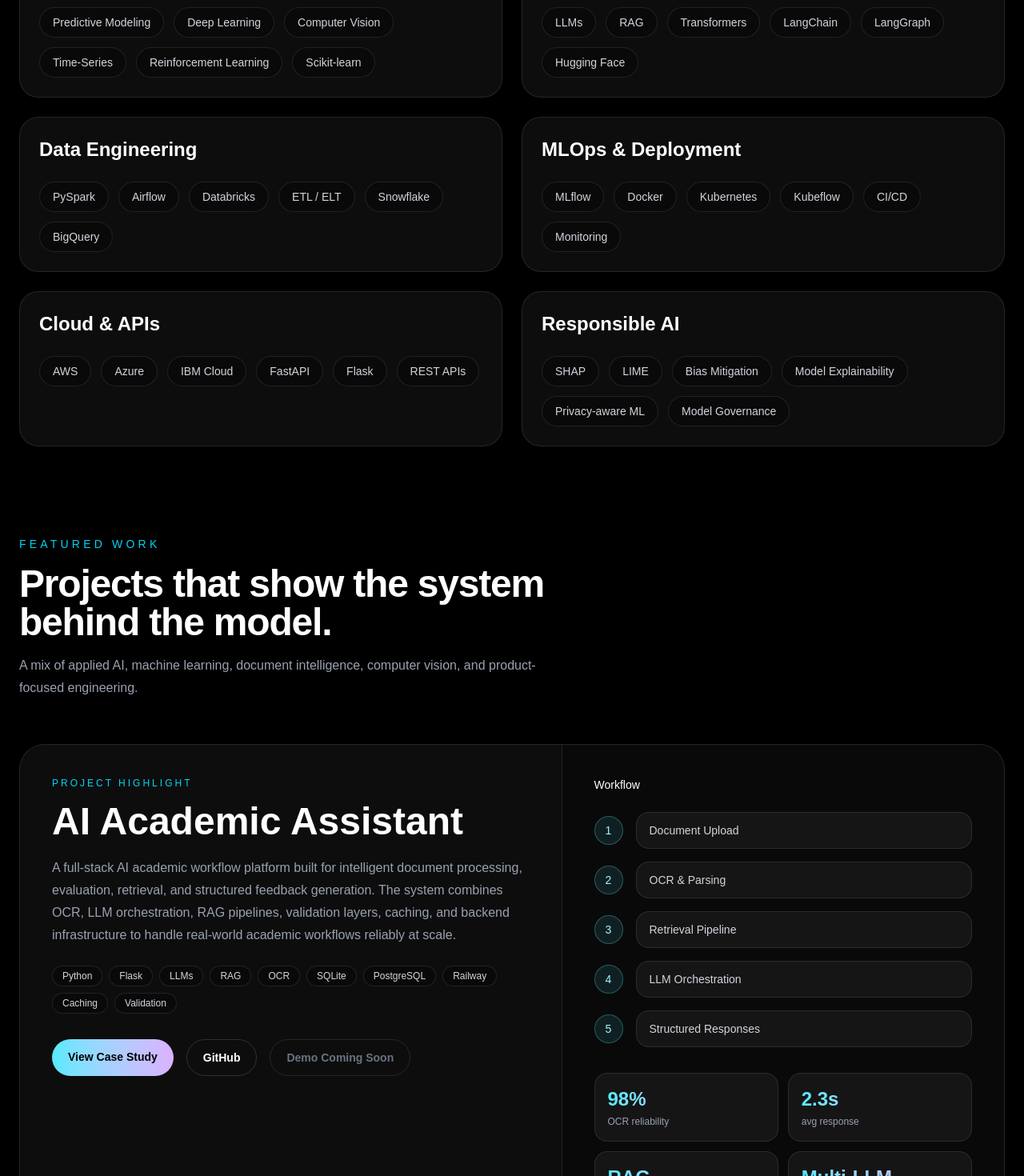
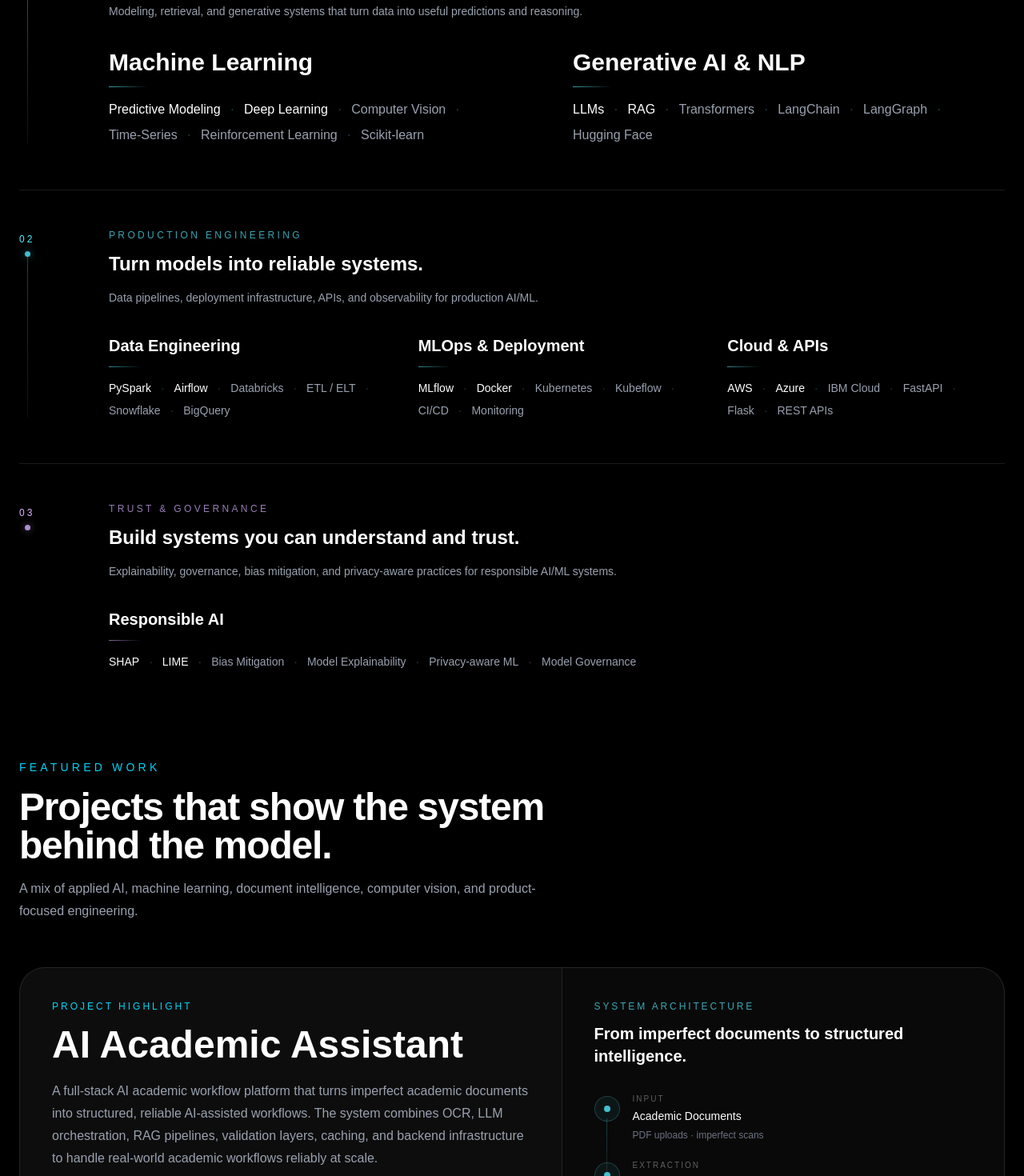
Before and after one commit to ishan1904/Ishan-Portfolio, a Next.js app: page / in a window 1280 px wide. Shown: the part 1220-2690 px from the top of the page at 80% size. Built offline with nearby package versions, Linux system fonts and the light colour scheme.

Commit message:
fixed the projects section and update the visuals

```diff
--- a/components/Projects.tsx
+++ b/components/Projects.tsx
@@ -49,8 +49,8 @@
             </h3>
 
             <p className="mt-5 max-w-2xl text-base leading-7 text-gray-400">
-              A full-stack AI academic workflow platform built for intelligent document
-              processing, evaluation, retrieval, and structured feedback generation.
+             A full-stack AI academic workflow platform that turns imperfect academic
+              documents into structured, reliable AI-assisted workflows.
               The system combines OCR, LLM orchestration, RAG pipelines, validation
               layers, caching, and backend infrastructure to handle real-world academic
               workflows reliably at scale.
@@ -99,48 +99,92 @@
             </div>
           </div>
 
-          {/* Workflow visual */}
+          {/* System architecture */}
           <div className="border-t border-white/10 bg-black/30 p-8 lg:border-l lg:border-t-0 md:p-10">
-            <p className="text-sm font-medium text-white">Workflow</p>
+            <p className="text-xs font-medium uppercase tracking-[0.24em] text-cyan-300/70">
+              System Architecture
+            </p>
 
-            <div className="mt-6 space-y-4">
+            <h4 className="mt-3 text-xl font-semibold text-white">
+              From imperfect documents to structured intelligence.
+            </h4>
+
+            <div className="relative mt-8 space-y-5">
               {[
-                "Document Upload",
-                "OCR & Parsing",
-                "Retrieval Pipeline",
-                "LLM Orchestration",
-                "Structured Responses",
-              ].map((step, index) => (
-                <div key={step} className="flex items-center gap-4">
-                  <div className="flex h-9 w-9 items-center justify-center rounded-full border border-cyan-300/30 bg-cyan-300/10 text-sm text-cyan-200">
-                    {index + 1}
+                {
+                  label: "Input",
+                  title: "Academic Documents",
+                  detail: "PDF uploads · imperfect scans",
+                },
+                {
+                  label: "Extraction",
+                  title: "OCR & Parsing",
+                  detail: "Gemini OCR · text normalization",
+                },
+                {
+                  label: "Retrieval",
+                  title: "RAG Layer",
+                  detail: "context retrieval · relevance",
+                },
+                {
+                  label: "Reasoning",
+                  title: "LLM Orchestration",
+                  detail: "evaluation · structured generation",
+                },
+                {
+                  label: "Output",
+                  title: "Structured Feedback",
+                  detail: "validated responses · fallback logic",
+                },
+              ].map((step, index, array) => (
+                <div key={step.title} className="relative pl-12">
+                  {/* Vertical connector */}
+                  {index < array.length - 1 && (
+                    <div className="absolute left-[15px] top-8 h-[calc(100%+20px)] w-px bg-gradient-to-b from-cyan-300/25 to-white/5" />
+                  )}
+
+                  {/* Node */}
+                  <div className="absolute left-0 top-1 flex h-8 w-8 items-center justify-center rounded-full border border-cyan-300/20 bg-cyan-300/[0.06]">
+                    <span className="h-2 w-2 rounded-full bg-cyan-300/80" />
                   </div>
 
-                  <div className="flex-1 rounded-2xl border border-white/10 bg-white/[0.05] px-4 py-3 text-sm text-gray-300">
-                    {step}
-                  </div>
+                  <p className="text-[10px] uppercase tracking-[0.2em] text-white/35">
+                    {step.label}
+                  </p>
+
+                  <p className="mt-1 text-sm font-medium text-white">
+                    {step.title}
+                  </p>
+
+                  <p className="mt-1 text-xs leading-5 text-gray-500">
+                    {step.detail}
+                  </p>
                 </div>
               ))}
             </div>
 
-            <div className="mt-8 grid grid-cols-2 gap-3">
-              {[
-                ["98%", "OCR reliability"],
-                ["2.3s", "avg response"],
-                ["RAG", "retrieval pipeline"],
-                ["Multi-LLM", "fallback orchestration"],
-              ].map(([value, label]) => (
-                <div
-                  key={label}
-                  className="rounded-2xl border border-white/10 bg-white/[0.05] p-4"
-                >
-                  <p className="text-2xl font-semibold bg-gradient-to-r from-cyan-300 to-purple-300 bg-clip-text text-transparent">
-                    {value}
-                  </p>
+            {/* Reliability layer */}
+            <div className="mt-10 border-t border-white/10 pt-6">
+              <p className="text-xs font-medium uppercase tracking-[0.22em] text-purple-300/70">
+                Reliability Layer
+              </p>
 
-                  <p className="mt-1 text-xs text-gray-400">{label}</p>
+              <div className="mt-4 grid grid-cols-3 gap-4 text-sm">
+                <div>
+                  <p className="font-medium text-white">Caching</p>
+                  <p className="mt-1 text-xs text-gray-500">reuse & latency control</p>
                 </div>
-              ))}
+
+                <div>
+                  <p className="font-medium text-white">Validation</p>
+                  <p className="mt-1 text-xs text-gray-500">structured output checks</p>
+                </div>
+
+                <div>
+                  <p className="font-medium text-white">Fallbacks</p>
+                  <p className="mt-1 text-xs text-gray-500">resilient workflows</p>
+                </div>
+              </div>
             </div>
           </div>
         </div>
--- a/components/Skills.tsx
+++ b/components/Skills.tsx
@@ -83,34 +83,183 @@
         </h2>
 
         <p className="mt-4 max-w-2xl text-base leading-7 text-gray-400">
-        A practical mix of modeling, retrieval, data infrastructure, deployment,
-        and observability across the AI/ML lifecycle.
+          A practical mix of modeling, retrieval, data infrastructure,
+          deployment, and observability across the AI/ML lifecycle.
         </p>
       </div>
 
-      <div className="mt-16 grid gap-6 md:grid-cols-2">
-        {skillGroups.map((group) => (
-          <div
-            key={group.title}
-            className="rounded-3xl border border-white/10 bg-white/[0.05] p-6 backdrop-blur-xl"
-          >
-            <h3 className="text-2xl font-semibold text-white">
+      <div className="mt-16 space-y-14">
+        {/* Core Intelligence */}
+        <div className="grid gap-8 md:grid-cols-[80px_1fr]">
+          <div className="relative hidden md:block">
+            <span className="text-xs font-medium tracking-[0.25em] text-cyan-300">
+              01
+            </span>
+
+            <div className="absolute left-[10px] top-8 bottom-0 w-px bg-gradient-to-b from-cyan-300/40 to-white/5" />
+
+            <div className="absolute left-[7px] top-7 h-[7px] w-[7px] rounded-full bg-cyan-300 shadow-[0_0_12px_rgba(103,232,249,0.6)]" />
+          </div>
+
+          <div>
+            <p className="text-xs font-medium uppercase tracking-[0.28em] text-cyan-300/70">
+              Core Intelligence
+            </p>
+
+            <h3 className="mt-3 text-2xl font-semibold text-white">
+              Build the intelligence.
+            </h3>
+
+            <p className="mt-3 max-w-2xl text-sm leading-7 text-gray-400">
+              Modeling, retrieval, and generative systems that turn data into
+              useful predictions and reasoning.
+            </p>
+
+            <div className="mt-8 grid gap-10 md:grid-cols-2">
+              {skillGroups.slice(0, 2).map((group) => (
+                <div key={group.title}>
+                  <h3 className="text-2xl font-semibold text-white md:text-3xl">
                     {group.title}
                   </h3>
 
-            <div className="mt-6 flex flex-wrap gap-3">
-              {group.skills.map((skill) => (
+                  <div className="mt-3 h-px w-12 bg-gradient-to-r from-cyan-300/70 to-transparent" />
+
+                  <div className="mt-4 flex flex-wrap gap-x-3 gap-y-2">
+                    {group.skills.map((skill, index) => (
                       <span
                         key={skill}
-                  className="rounded-full border border-white/10 bg-black/30 px-4 py-2 text-sm text-gray-300"
+                        className={`text-sm md:text-base ${
+                          index < 2
+                            ? "font-medium text-white"
+                            : "text-gray-400"
+                        }`}
                       >
                         {skill}
+
+                        {index < group.skills.length - 1 && (
+                          <span className="ml-3 text-cyan-300/30">·</span>
+                        )}
                       </span>
                     ))}
                   </div>
                 </div>
               ))}
             </div>
+          </div>
+        </div>
+
+        {/* Production Engineering */}
+        <div className="grid gap-8 border-t border-white/10 pt-12 md:grid-cols-[80px_1fr]">
+          <div className="relative hidden md:block">
+            <span className="text-xs font-medium tracking-[0.25em] text-cyan-300">
+              02
+            </span>
+
+            <div className="absolute left-[10px] top-8 bottom-0 w-px bg-gradient-to-b from-cyan-300/30 to-white/5" />
+
+            <div className="absolute left-[7px] top-7 h-[7px] w-[7px] rounded-full bg-cyan-300/80 shadow-[0_0_10px_rgba(103,232,249,0.45)]" />
+          </div>
+
+          <div>
+            <p className="text-xs font-medium uppercase tracking-[0.28em] text-cyan-300/70">
+              Production Engineering
+            </p>
+
+            <h3 className="mt-3 text-2xl font-semibold text-white">
+              Turn models into reliable systems.
+            </h3>
+
+            <p className="mt-3 max-w-2xl text-sm leading-7 text-gray-400">
+              Data pipelines, deployment infrastructure, APIs, and observability
+              for production AI/ML.
+            </p>
+
+            <div className="mt-8 grid gap-10 md:grid-cols-3">
+              {skillGroups.slice(2, 5).map((group) => (
+                <div key={group.title}>
+                  <h3 className="text-xl font-semibold text-white">
+                    {group.title}
+                  </h3>
+
+                  <div className="mt-3 h-px w-10 bg-gradient-to-r from-cyan-300/60 to-transparent" />
+
+                  <div className="mt-4 flex flex-wrap gap-x-3 gap-y-2">
+                    {group.skills.map((skill, index) => (
+                      <span
+                        key={skill}
+                        className={`text-sm ${
+                          index < 2
+                            ? "font-medium text-white"
+                            : "text-gray-400"
+                        }`}
+                      >
+                        {skill}
+
+                        {index < group.skills.length - 1 && (
+                          <span className="ml-3 text-cyan-300/25">·</span>
+                        )}
+                      </span>
+                    ))}
+                  </div>
+                </div>
+              ))}
+            </div>
+          </div>
+        </div>
+
+        {/* Trust & Governance */}
+        <div className="grid gap-8 border-t border-white/10 pt-12 md:grid-cols-[80px_1fr]">
+          <div className="relative hidden md:block">
+            <span className="text-xs font-medium tracking-[0.25em] text-purple-300">
+              03
+            </span>
+
+            <div className="absolute left-[7px] top-7 h-[7px] w-[7px] rounded-full bg-purple-300/80 shadow-[0_0_10px_rgba(216,180,254,0.45)]" />
+          </div>
+
+          <div>
+            <p className="text-xs font-medium uppercase tracking-[0.28em] text-purple-300/70">
+              Trust & Governance
+            </p>
+
+            <h3 className="mt-3 text-2xl font-semibold text-white">
+              Build systems you can understand and trust.
+            </h3>
+
+            <p className="mt-3 max-w-2xl text-sm leading-7 text-gray-400">
+              Explainability, governance, bias mitigation, and privacy-aware
+              practices for responsible AI/ML systems.
+            </p>
+
+            <div className="mt-8">
+              <h3 className="text-xl font-semibold text-white">
+                {skillGroups[5].title}
+              </h3>
+
+              <div className="mt-3 h-px w-10 bg-gradient-to-r from-purple-300/60 to-transparent" />
+
+              <div className="mt-4 flex flex-wrap gap-x-3 gap-y-2">
+                {skillGroups[5].skills.map((skill, index) => (
+                  <span
+                    key={skill}
+                    className={`text-sm ${
+                      index < 2
+                        ? "font-medium text-white"
+                        : "text-gray-400"
+                    }`}
+                  >
+                    {skill}
+
+                    {index < skillGroups[5].skills.length - 1 && (
+                      <span className="ml-3 text-purple-300/30">·</span>
+                    )}
+                  </span>
+                ))}
+              </div>
+            </div>
+          </div>
+        </div>
+      </div>
     </section>
   );
 }
```
Lines whose indentation alone changed are shown as unchanged.
